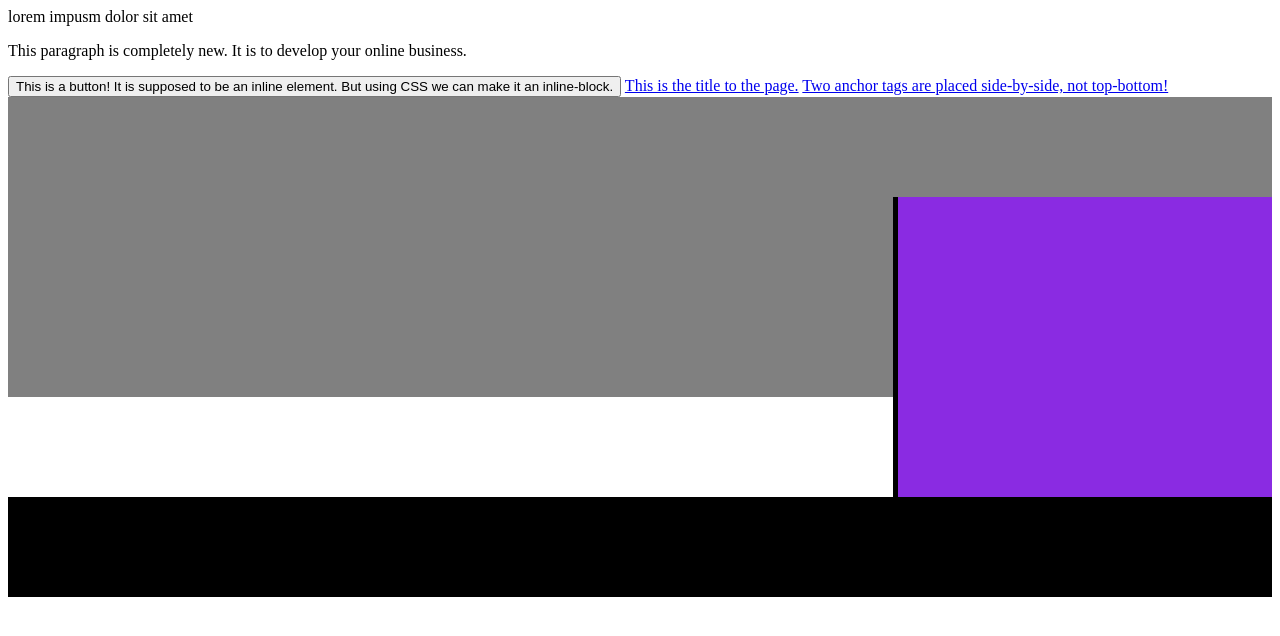
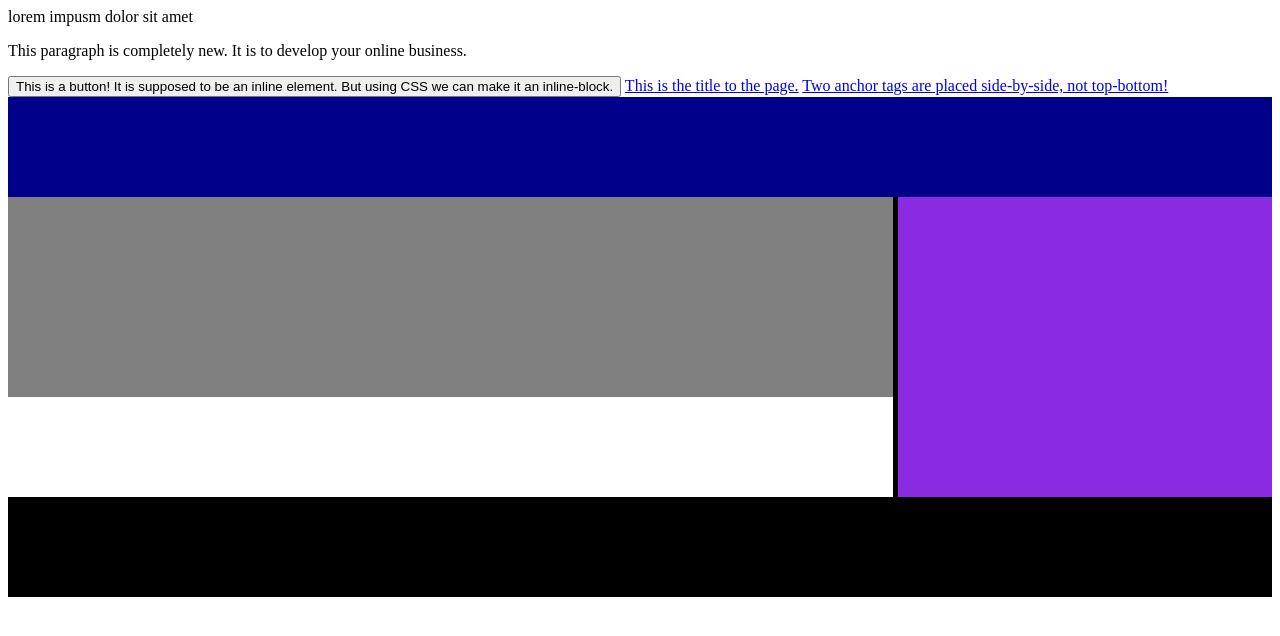
Before and after one commit to Nayeem-Arefin/HW-5-JULY, a plain HTML site: page index.html in a window 1280 px wide. Drawn offline with Linux system fonts and the light colour scheme.

Commit message:
Update style.css

```diff
--- a/style.css
+++ b/style.css
@@ -5,7 +5,7 @@ button {display: inline-block;}
 
 .header {
 	height: 100px;
-	background-color: grey;
+	background-color: darkblue;
 }
 .wrapperfirst{
  overflow: hidden;
```
